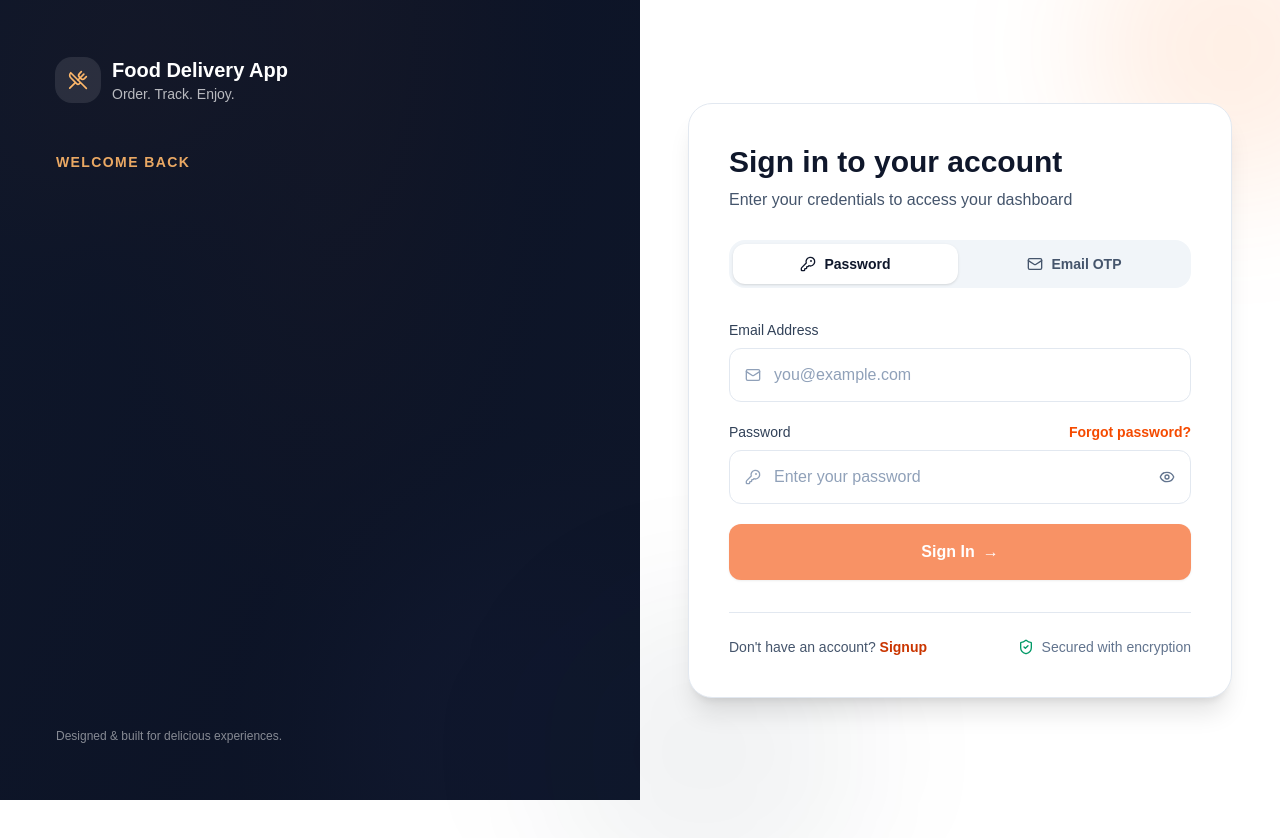
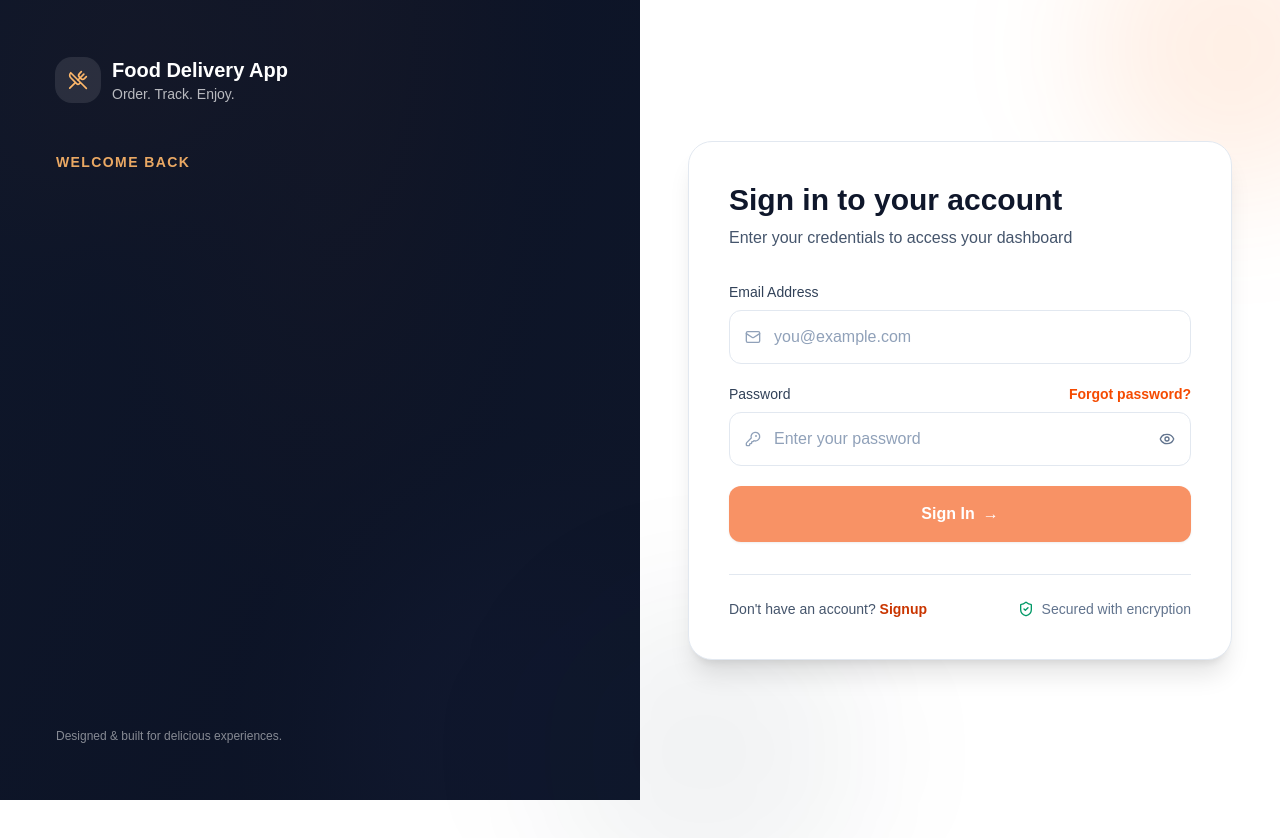
Before and after one commit to YojitSiddhant/food-delivery-app, a Next.js app in the folder frontend/: page /login in a window 1280 px wide. Shown: the top 838 px of the page. Built offline with nearby package versions, Linux system fonts and the light colour scheme.

Commit message:
Update login page

```diff
--- a/frontend/src/app/login/page.js
+++ b/frontend/src/app/login/page.js
@@ -23,8 +23,6 @@ const EMAIL_REGEX =
 
 export default function LoginPage() {
   const router = useRouter();
-  const [loginMode, setLoginMode] =
-    useState("password");
   const [email, setEmail] = useState("");
   const [password, setPassword] = useState("");
   const [showPassword, setShowPassword] =
@@ -46,31 +44,21 @@ export default function LoginPage() {
       next.email = "Enter a valid email";
     }
 
-    if (loginMode === "password") {
     if (!password) {
       next.password = "Password is required";
     } else if (password.length < 6) {
       next.password =
         "Password must be at least 6 characters";
     }
-    }
 
     return next;
-  }, [email, password, loginMode]);
+  }, [email, password]);
 
   const isValid = Object.keys(errors).length === 0;
 
   const handleLogin = async (e) => {
     e.preventDefault();
-    setTouched((prev) => ({
-      ...prev,
-      email: true,
-      password: loginMode === "password" ? true : prev.password,
-    }));
-    if (loginMode !== "password") {
-      toast("Email OTP is coming soon");
-      return;
-    }
+    setTouched({ email: true, password: true });
     if (!isValid || isLoading) return;
 
     try {
@@ -247,40 +235,6 @@ export default function LoginPage() {
               Enter your credentials to access your dashboard
             </p>
 
-            <div className="mt-7 rounded-2xl bg-slate-100 p-1">
-              <div className="grid grid-cols-2 gap-1">
-                <button
-                  type="button"
-                  onClick={() => setLoginMode("password")}
-                  className={[
-                    "flex items-center justify-center gap-2 rounded-xl px-4 py-2.5 text-sm font-semibold transition",
-                    loginMode === "password"
-                      ? "bg-white text-slate-900 shadow-sm"
-                      : "text-slate-600 hover:text-slate-900",
-                  ].join(" ")}
-                >
-                  <KeyRound className="h-4 w-4" />
-                  Password
-                </button>
-                <button
-                  type="button"
-                  onClick={() => {
-                    setLoginMode("otp");
-                    toast("Email OTP is coming soon");
-                  }}
-                  className={[
-                    "flex items-center justify-center gap-2 rounded-xl px-4 py-2.5 text-sm font-semibold transition",
-                    loginMode === "otp"
-                      ? "bg-white text-slate-900 shadow-sm"
-                      : "text-slate-600 hover:text-slate-900",
-                  ].join(" ")}
-                >
-                  <Mail className="h-4 w-4" />
-                  Email OTP
-                </button>
-              </div>
-            </div>
-
             <form onSubmit={handleLogin} className="mt-8 space-y-5">
               <div className="space-y-2">
                 <label className="block text-sm font-medium text-slate-700">
@@ -311,7 +265,6 @@ export default function LoginPage() {
                 ) : null}
               </div>
 
-              {loginMode === "password" ? (
               <div className="space-y-2">
                 <div className="flex items-center justify-between gap-3">
                   <label className="block text-sm font-medium text-slate-700">
@@ -338,9 +291,7 @@ export default function LoginPage() {
                         password: true,
                       }))
                     }
-                      aria-invalid={Boolean(
-                        touched.password && errors.password
-                      )}
+                    aria-invalid={Boolean(touched.password && errors.password)}
                     className={[
                       "w-full rounded-xl border bg-white px-4 py-3.5 pl-11 pr-12 text-slate-900 outline-none placeholder:text-slate-400 focus:ring-2 transition",
                       passwordBorder,
@@ -366,17 +317,12 @@ export default function LoginPage() {
                   <p className="text-sm text-red-600">{errors.password}</p>
                 ) : null}
               </div>
-              ) : (
-                <div className="rounded-2xl border border-slate-200 bg-slate-50 p-4 text-sm text-slate-600">
-                  Email OTP sign-in will be available soon.
-                </div>
-              )}
 
               <button
-                disabled={!isValid || isLoading || loginMode !== "password"}
+                disabled={!isValid || isLoading}
                 className={[
                   "w-full rounded-xl bg-orange-600 py-4 font-semibold text-white transition shadow-sm",
-                  !isValid || isLoading || loginMode !== "password"
+                  !isValid || isLoading
                     ? "opacity-60 cursor-not-allowed"
                     : "hover:bg-orange-700",
                 ].join(" ")}
```
Lines whose indentation alone changed are shown as unchanged.
